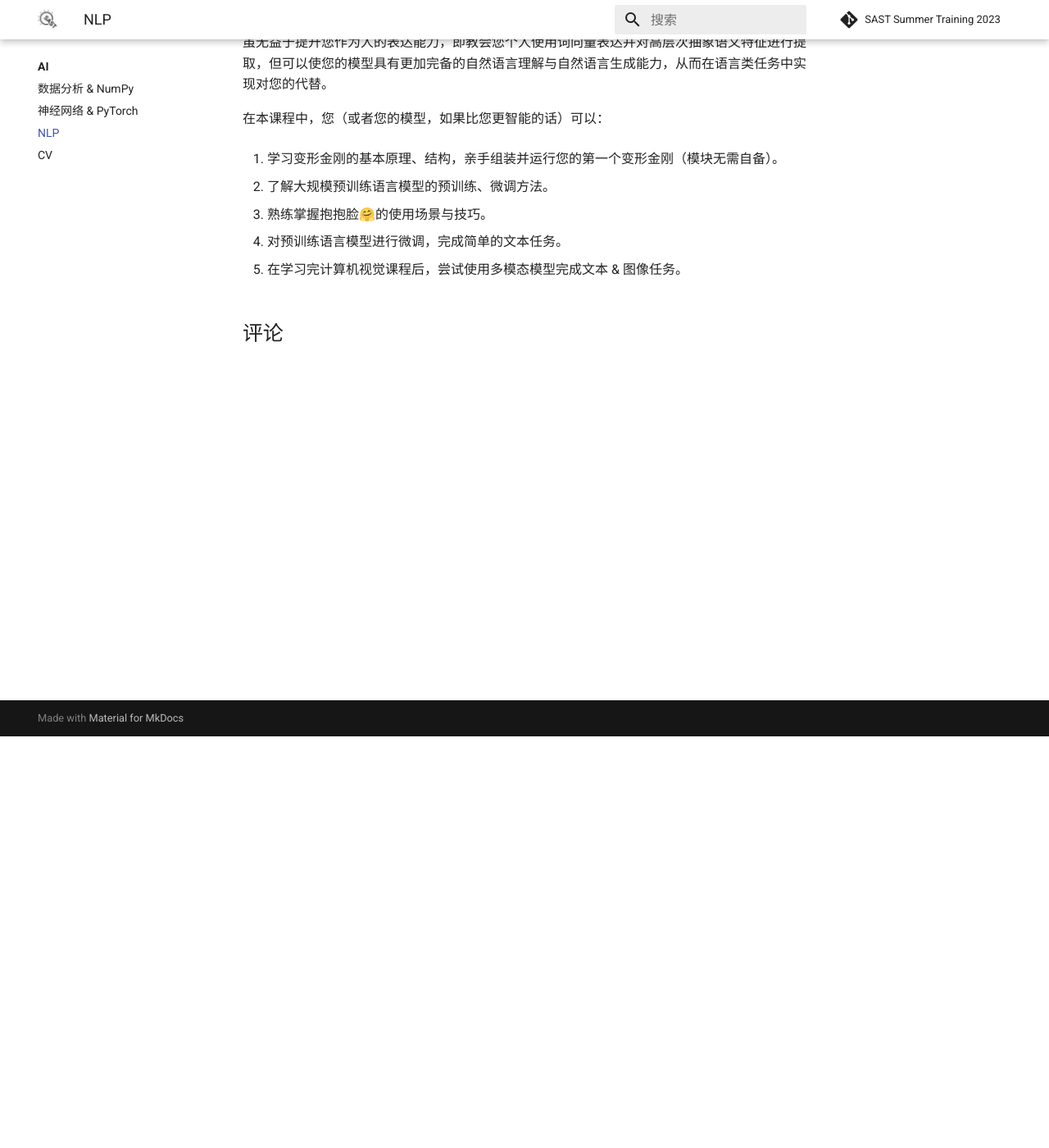
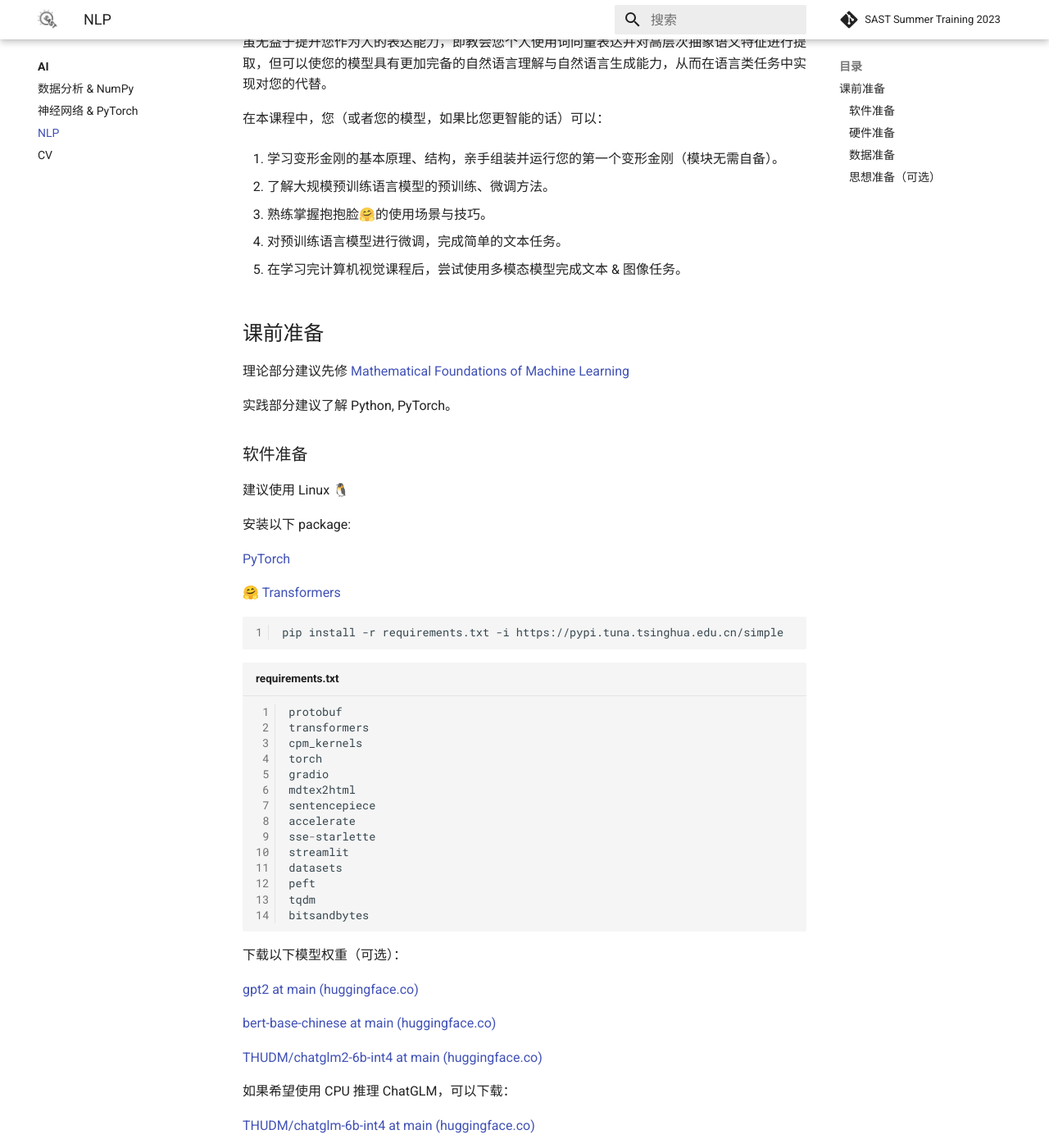
Before and after one commit to sast-summer-training-2023/sast-summer-training-2023.github.io, an MkDocs documentation site: the page built from docs/ai/nlp.md, in a window 1280 px wide and 1400 px high, scrolled down 502 px. Shown: the whole window at 82% size. Built offline with MkDocs 1.6.1 and Material for MkDocs 9.7.7, drawn with Linux system fonts in a browser that asks for light colours; emoji names are drawn with the system emoji font; comment, search, counter and statistics services are not loaded; some of the changed text lies outside the part shown.

Commit message:
feat(nlp): preparation

````diff
--- a/docs/ai/nlp.md
+++ b/docs/ai/nlp.md
@@ -21,3 +21,65 @@
 4. 对预训练语言模型进行微调，完成简单的文本任务。
 
 5. 在学习完计算机视觉课程后，尝试使用多模态模型完成文本 & 图像任务。
+
+## 课前准备
+
+理论部分建议先修 [Mathematical Foundations of Machine Learning](https://oi-wiki.org/math/linear-algebra/)
+
+实践部分建议了解 Python, PyTorch。
+
+### 软件准备
+
+建议使用 Linux 🐧
+
+安装以下 package:
+
+[PyTorch](https://pytorch.org/)
+
+[🤗 Transformers](https://huggingface.co/docs/transformers/installation)
+
+```shell
+pip install -r requirements.txt -i https://pypi.tuna.tsinghua.edu.cn/simple
+```
+
+```python title="requirements.txt"
+protobuf
+transformers
+cpm_kernels
+torch
+gradio
+mdtex2html
+sentencepiece
+accelerate
+sse-starlette
+streamlit
+datasets
+peft
+tqdm
+bitsandbytes
+
+```
+
+下载以下模型权重（可选）：
+
+[gpt2 at main (huggingface.co)](https://huggingface.co/gpt2/tree/main)
+
+[bert-base-chinese at main (huggingface.co)](https://huggingface.co/bert-base-chinese/tree/main)
+
+[THUDM/chatglm2-6b-int4 at main (huggingface.co)](https://huggingface.co/THUDM/chatglm2-6b-int4/tree/main)
+
+如果希望使用 CPU 推理 ChatGLM，可以下载：
+
+[THUDM/chatglm-6b-int4 at main (huggingface.co)](https://huggingface.co/THUDM/chatglm-6b-int4/tree/main)
+
+### 硬件准备
+
+本次课程的实践中的部分内容需要 GPU 资源，如果缺少本地算力，可以尝试 [Google Colab](https://colab.research.google.com/)，或者尝试使用 CPU 进行训练。
+
+### 数据准备
+
+请提前下载：[openchat/openchat_sharegpt4_dataset at main (huggingface.co)](https://huggingface.co/datasets/openchat/openchat_sharegpt4_dataset/tree/main) 中的`sharegpt_gpt4.json`。
+
+### 思想准备（可选）
+
+阅读 [Attention Is All You Need](https://arxiv.org/pdf/1706.03762.pdf)
````
Also changed, not shown: docs/ai/index.md (+6 -0 lines), docs/index.md (+6 -0 lines).
